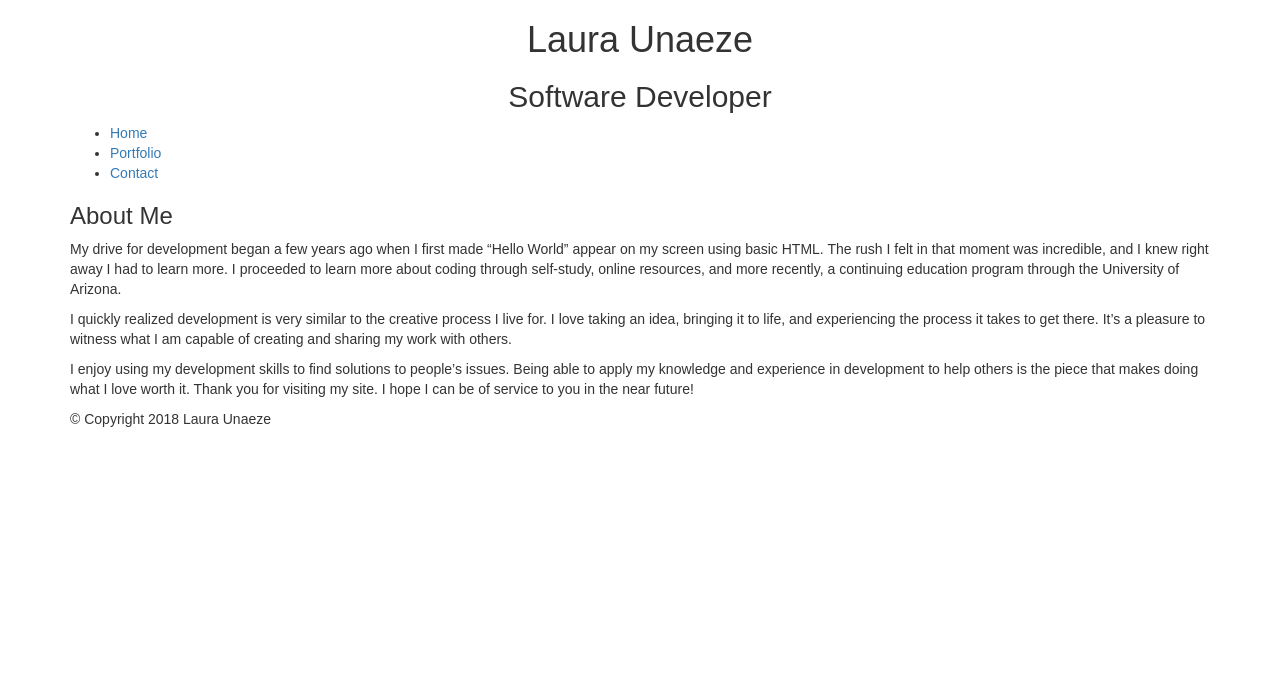
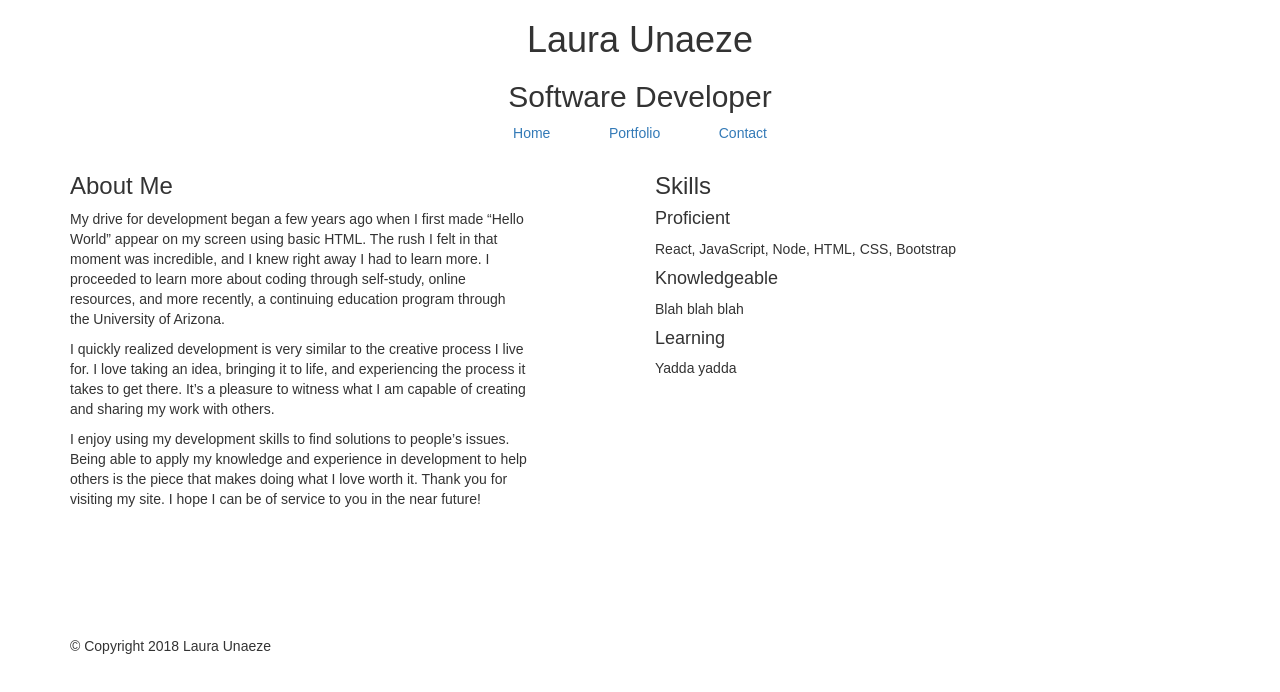
Before and after one commit to ulaura/react-personal-page, a React (Create React App) app: page / in a window 1280 px wide. Shown: the top 692 px of the page. Built offline with nearby package versions, Linux system fonts and the light colour scheme.

Commit message:
Added styling in index.css. Adding skills to homepage. Fixed positioning on other parts.

```diff
--- a/src/App.js
+++ b/src/App.js
@@ -13,6 +13,7 @@ const App = () => {
     <Router>
       <div>
         <Grid>
+          <Row>
             <h1 className="text-center">Laura Unaeze</h1>
             <h2 className="text-center">Software Developer</h2>
             <Navigation />
@@ -23,10 +24,13 @@ const App = () => {
               {/* Added a catch-all path to redirect Home */}
               <Route exact path="*" component={Home} />
             </Switch>
+          </Row>
 
-          <div className="footer">
+          <Row>
+            <Col lg={12} className="footer">
               <p>&#169; Copyright 2018 Laura Unaeze</p>
-          </div>
+            </Col>
+          </Row>
         </Grid>
       </div>
     </Router>
--- a/src/components/Contact.js
+++ b/src/components/Contact.js
@@ -3,7 +3,7 @@ import { Grid, Row, Col } from 'react-bootstrap';
 
 const Contact = () => {
   return (
-    <div>
+    <Col>
       <h3>Contact Information</h3>
 
       <h4>LinkedIn:</h4>
@@ -17,7 +17,7 @@ const Contact = () => {
 
       <h4>Last Name Pronunciation:</h4>
       <p>"you-NAY-zee"</p>
-    </div>
+    </Col>
   );
 };
 
--- a/src/components/Home.js
+++ b/src/components/Home.js
@@ -4,6 +4,7 @@ import { Grid, Row, Col } from 'react-bootstrap';
 const Home = () => {
   return (
     <div>
+      <Col lg={5}>
         <h3>About Me</h3>
         <p>
           My drive for development began a few years ago when I first made “Hello World” appear on my screen using basic HTML.
@@ -20,6 +21,17 @@ const Home = () => {
           I enjoy using my development skills to find solutions to people’s issues. Being able to apply my knowledge and experience in development to help others is the piece that makes doing what I love worth it.
           Thank you for visiting my site. I hope I can be of service to you in the near future!
         </p>
+      </Col>
+
+      <Col lg={5} mdOffset={1} lgOffset={1}>
+        <h3>Skills</h3>
+          <h4>Proficient</h4>
+            <p>React, JavaScript, Node, HTML, CSS, Bootstrap</p>
+          <h4>Knowledgeable</h4>
+            <p>Blah blah blah</p>
+          <h4>Learning</h4>
+            <p>Yadda yadda</p>
+      </Col>
     </div>
   );
 };
--- a/src/components/Navigation.js
+++ b/src/components/Navigation.js
@@ -1,17 +1,14 @@
 import React from 'react';
 import { Link } from 'react-router-dom';
-import { Navbar } from 'react-bootstrap';
 
 const Navigation = () => {
   return (
     <div>
       <ul>
-        <li><Link to="/">Home</Link></li>
-        <li><Link to="/portfolio">Portfolio</Link></li>
-        <li><Link to="/contact">Contact</Link></li>
+        <li id="homeLink"><Link to="/">Home</Link></li>
+        <li id="portfolioLink"><Link to="/portfolio">Portfolio</Link></li>
+        <li id="contactLink"><Link to="/contact">Contact</Link></li>
       </ul>
-
-
     </div>
   );
 };
--- a/src/index.css
+++ b/src/index.css
@@ -3,3 +3,25 @@ body {
   padding: 0;
   font-family: sans-serif;
 }
+
+ul {
+  text-align: center;
+  padding-left: 0; /* Cancels out padding inserted from somewhere */
+}
+
+li {
+  display: inline;
+  list-style-type: none;
+}
+
+#homeLink {
+  margin-right: 5%;
+}
+
+#contactLink {
+  margin-left: 5%;
+}
+
+.footer {
+  margin-top: 10%;
+}
```
Lines whose indentation alone changed are shown as unchanged.
